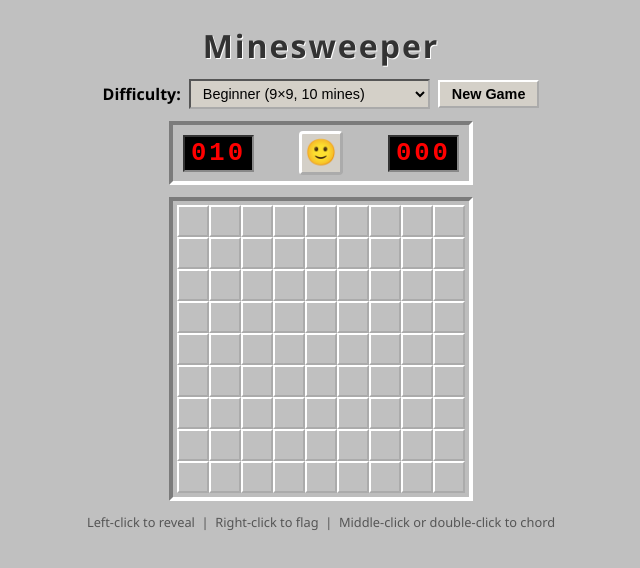
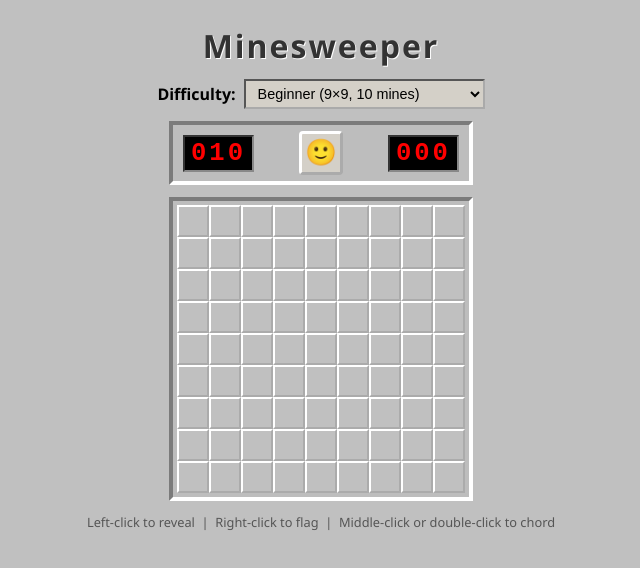
Before and after one commit to polivebranch/AE-Hackathon, a plain HTML site: page index.html in a window 1280 px wide. Shown: the whole page, without its empty margins (319-959 px from the left). Drawn offline with Linux system fonts and the light colour scheme.

Commit message:
Remove redundant "New Game" button
The "New Game" button performed the exact same action as the smiley
face button (both called initGame). Remove the button, its CSS, and
its JS references to simplify the UI.

Co-authored-by: Copilot <223556219+Copilot@users.noreply.github.com>

```diff
--- a/index.html
+++ b/index.html
@@ -17,7 +17,6 @@
         <option value="intermediate">Intermediate (16×16, 40 mines)</option>
         <option value="expert">Expert (16×30, 99 mines)</option>
       </select>
-      <button id="new-game-btn">New Game</button>
     </div>
 
     <div class="panel">
--- a/script.js
+++ b/script.js
@@ -30,7 +30,7 @@ const mineCounterEl = document.getElementById('mine-counter');
 const timerEl       = document.getElementById('timer');
 const faceBtn       = document.getElementById('face-btn');
 const diffSelect    = document.getElementById('difficulty');
-const newGameBtn    = document.getElementById('new-game-btn');
+
 
 /* ── Overlay (win / lose) ─────────────────────────────────────── */
 const overlay = (() => {
@@ -384,7 +384,6 @@ function onDoubleClick(e) {
 
 /* ── Toolbar buttons ──────────────────────────────────────────── */
 faceBtn.addEventListener('click', initGame);
-newGameBtn.addEventListener('click', initGame);
 diffSelect.addEventListener('change', initGame);
 
 /* ── Bootstrap ────────────────────────────────────────────────── */
--- a/style.css
+++ b/style.css
@@ -44,16 +44,6 @@ h1 {
   font-size: 0.9rem;
   cursor: pointer;
 }
-
-#new-game-btn {
-  padding: 4px 12px;
-  border: 2px outset #fff;
-  background: #d4d0c8;
-  font-size: 0.9rem;
-  cursor: pointer;
-  font-weight: bold;
-}
-#new-game-btn:active { border-style: inset; }
 
 /* ── Info Panel ──────────────────────────────────────────────── */
 .panel {
```
